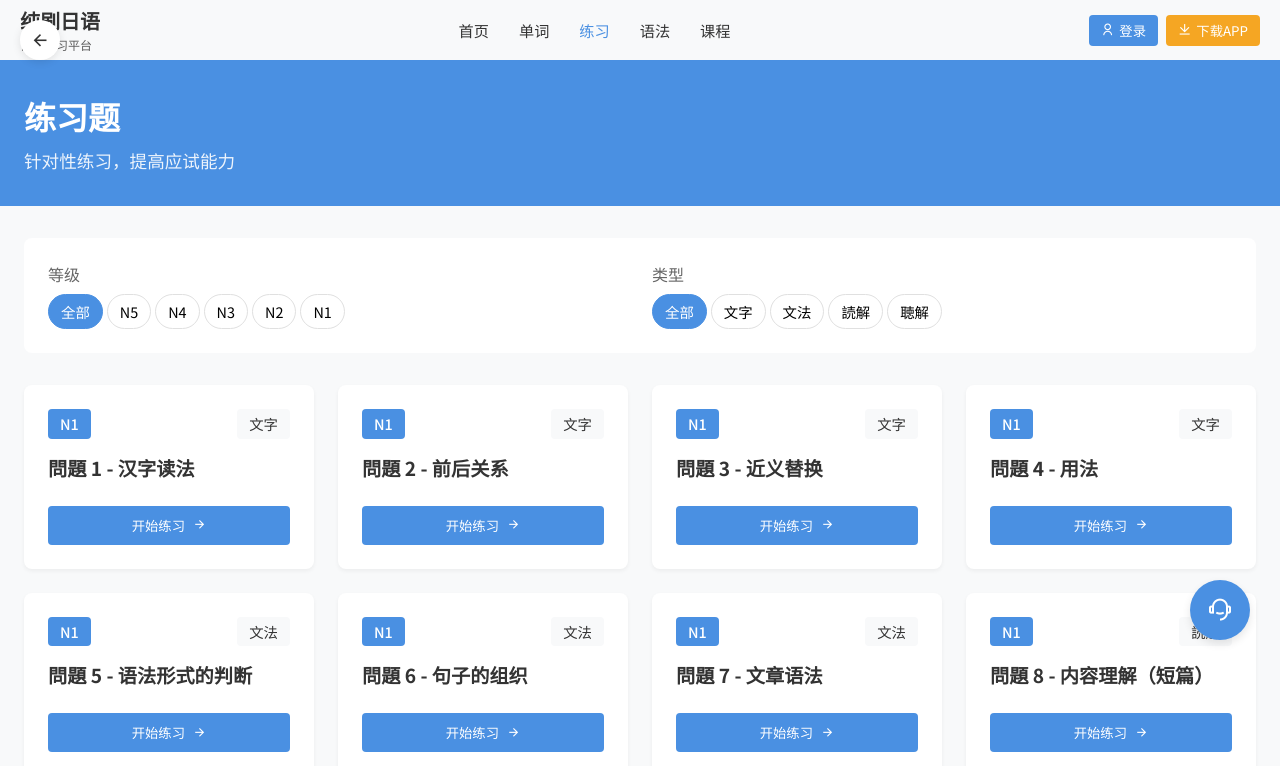
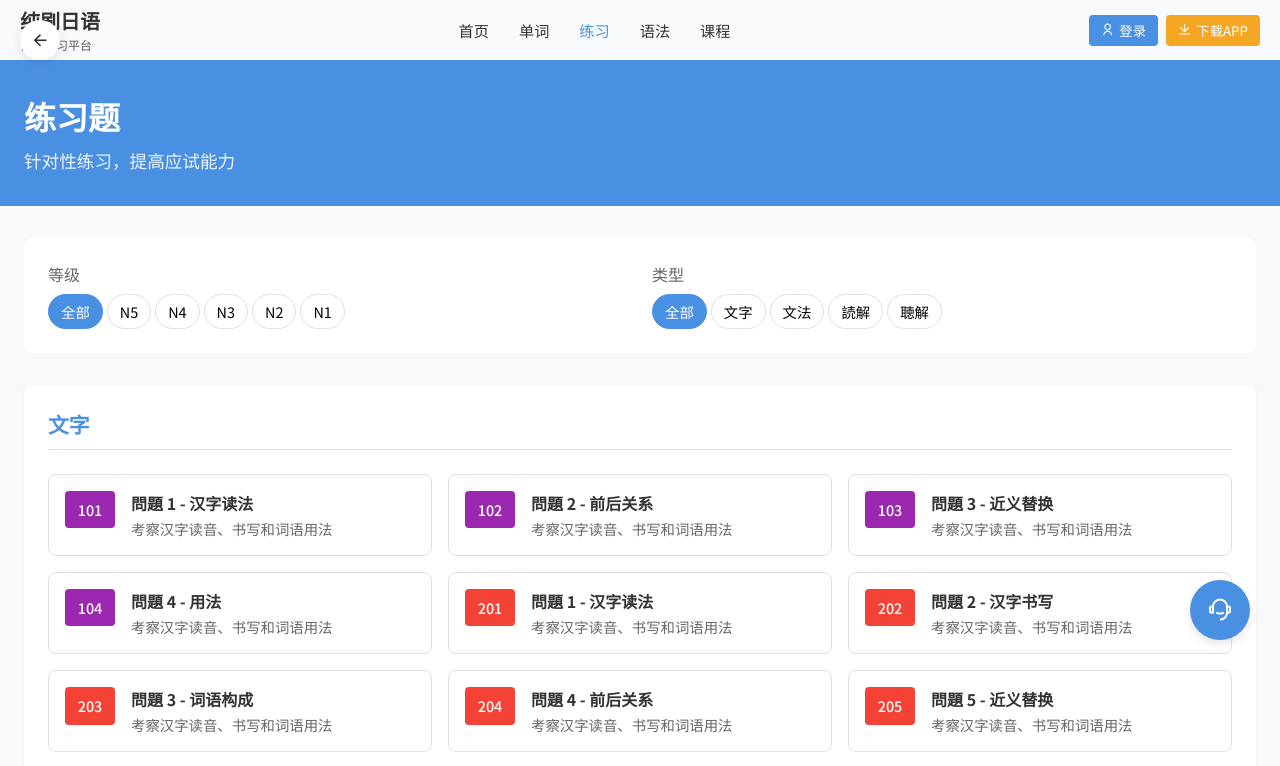
Before and after one commit to ggcmsk11/japan_learn, a Vue app: page /practice in a window 1280 px wide. Shown: the top 766 px of the page. Built offline with nearby package versions, Linux system fonts and the light colour scheme.

Commit message:
Update Practice Page Layout

```diff
--- a/src/views/PracticePage.vue
+++ b/src/views/PracticePage.vue
@@ -39,24 +39,23 @@
       </div>
 
       <div class="practice-grid">
+        <div v-for="type in filteredTypes" :key="type" class="question-type-group">
+          <h3 class="type-title">{{ type }}</h3>
+          <div class="questions-list">
             <div
-          v-for="question in filteredQuestions"
+              v-for="question in getQuestionsByType(type)"
               :key="question.questionBankId"
-          class="practice-card"
+              class="question-card"
               @click="startPractice(question)"
             >
-          <div class="card-header">
-            <div class="level-badge">{{ question.jlptLevel }}</div>
-            <div class="type-badge">{{ question.tixing }}</div>
+              <div :class="['question-id', getLevelClass(question.jlptLevel)]">
+                {{ question.questionBankId }}
               </div>
-
-          <h3>{{ question.question }}</h3>
-
-          <div class="card-footer">
-            <button class="btn-start">
-              开始练习
-              <i class="ri-arrow-right-line"></i>
-            </button>
+              <div class="question-info">
+                <h4 class="question-title">{{ question.question }}</h4>
+                <p class="question-description">{{ getQuestionDescription(question) }}</p>
+              </div>
+            </div>
           </div>
         </div>
       </div>
@@ -118,7 +117,7 @@
 import { ref, computed } from 'vue'
 import { useRouter } from 'vue-router'
 import { useAuthStore } from '../stores/auth'
-import { questionBanks, type QuestionBank } from '../config/questionBanks'
+import { questionBanks } from '../config/questionBanks'
 
 const router = useRouter()
 const authStore = useAuthStore()
@@ -145,7 +144,37 @@ const filteredQuestions = computed(() => {
   return filtered
 })
 
-const startPractice = (question: QuestionBank) => {
+const filteredTypes = computed(() => {
+  const types = new Set(filteredQuestions.value.map(q => q.tixing))
+  return Array.from(types)
+})
+
+const getQuestionsByType = (type: string) => {
+  return filteredQuestions.value.filter(q => q.tixing === type)
+}
+
+const getLevelClass = (level: string) => {
+  return {
+    'level-n1': level === 'N1',
+    'level-n2': level === 'N2',
+    'level-n3': level === 'N3',
+    'level-n4': level === 'N4',
+    'level-n5': level === 'N5'
+  }
+}
+
+const getQuestionDescription = (question: any) => {
+  // Add descriptions based on question type and content
+  const descriptions: { [key: string]: string } = {
+    '文字': '考察汉字读音、书写和词语用法',
+    '文法': '测试语法规则和句子结构的掌握程度',
+    '読解': '训练阅读理解和文章分析能力',
+    '聴解': '提高听力理解和口语交际能力'
+  }
+  return descriptions[question.tixing] || ''
+}
+
+const startPractice = (question: any) => {
   if (!authStore.isLoggedIn) {
     router.push({
       path: '/auth/login',
@@ -243,90 +272,98 @@ const downloadApp = () => {
 }
 
 .practice-grid {
-  display: grid;
-  grid-template-columns: repeat(auto-fill, minmax(280px, 1fr));
-  gap: var(--spacing-lg);
+  display: flex;
+  flex-direction: column;
+  gap: var(--spacing-xl);
 }
 
-.practice-card {
+.question-type-group {
   background-color: white;
   border-radius: var(--border-radius);
   padding: var(--spacing-lg);
   box-shadow: var(--shadow-sm);
-  transition: all var(--transition-normal);
+}
+
+.type-title {
+  font-size: 1.3rem;
+  margin-bottom: var(--spacing-lg);
+  color: var(--primary-color);
+  padding-bottom: var(--spacing-sm);
+  border-bottom: 1px solid var(--border-color);
+}
+
+.questions-list {
+  display: grid;
+  grid-template-columns: repeat(auto-fill, minmax(300px, 1fr));
+  gap: var(--spacing-md);
+}
+
+.question-card {
+  display: flex;
+  align-items: flex-start;
+  gap: var(--spacing-md);
+  padding: var(--spacing-md);
+  border: 1px solid var(--border-color);
+  border-radius: var(--border-radius);
   cursor: pointer;
+  transition: all var(--transition-fast);
 
   &:hover {
-    transform: translateY(-5px);
-    box-shadow: var(--shadow-md);
-
-    .btn-start {
-      background-color: var(--primary-dark);
-
-      i {
-        transform: translateX(4px);
-      }
-    }
+    border-color: var(--primary-color);
+    transform: translateY(-2px);
+    box-shadow: var(--shadow-sm);
   }
 }
 
-.card-header {
-  display: flex;
-  justify-content: space-between;
-  margin-bottom: var(--spacing-md);
-}
-
-.level-badge,
-.type-badge {
-  padding: 4px 12px;
+.question-id {
+  padding: 8px;
   border-radius: 4px;
   font-size: 0.9rem;
   font-weight: 500;
+  color: white;
+  min-width: 50px;
+  text-align: center;
+
+  &.level-n1 {
+    background-color: #9C27B0;
   }
 
-.level-badge {
-  background-color: var(--primary-color);
-  color: white;
+  &.level-n2 {
+    background-color: #F44336;
   }
 
-.type-badge {
-  background-color: var(--background-color);
-  color: var(--text-color);
+  &.level-n3 {
+    background-color: #FF9800;
   }
 
-h3 {
-  font-size: 1.2rem;
-  margin-bottom: var(--spacing-lg);
-  line-height: 1.4;
+  &.level-n4 {
+    background-color: #2196F3;
   }
 
-.card-footer {
-  margin-top: auto;
+  &.level-n5 {
+    background-color: #4CAF50;
+  }
 }
 
-.btn-start {
-  width: 100%;
-  display: flex;
-  align-items: center;
-  justify-content: center;
-  gap: 8px;
-  background-color: var(--primary-color);
-  color: white;
-  border: none;
-  padding: 10px;
-  border-radius: 4px;
-  font-weight: 500;
-  cursor: pointer;
-  transition: all var(--transition-fast);
+.question-info {
+  flex: 1;
+}
 
-  i {
-    transition: transform var(--transition-fast);
+.question-title {
+  font-size: 1rem;
+  font-weight: 600;
+  margin-bottom: var(--spacing-xs);
 }
+
+.question-description {
+  font-size: 0.9rem;
+  color: var(--text-light);
+  line-height: 1.4;
 }
 
 .purchase-dialog,
 .download-dialog {
-  :deep(.el-dialog__header)  {
+  :deep(.el-dialog__header) {
     margin-right: 0;
     text-align: center;
   }
```
Lines whose indentation alone changed are shown as unchanged.
